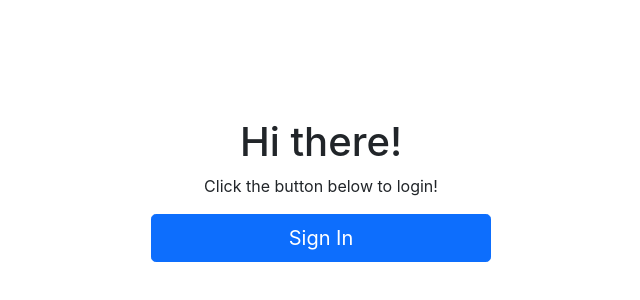
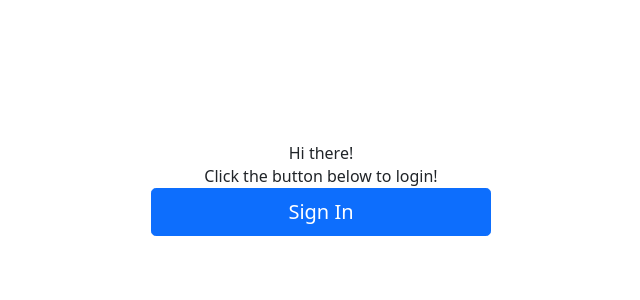
Before and after one commit to mshorecode/My-Weekend, a Next.js app: page / in a window 1280 px wide. Shown: the part 170-470 px from the top of the page, without its empty margins (319-959 px from the left). Built offline with nearby package versions, Linux system fonts and the light colour scheme; no server answers.

Commit message:
Added TailwindCSS to project

```diff
--- a/package.json
+++ b/package.json
@@ -34,6 +34,7 @@
     "react-icons": "^4.12.0"
   },
   "devDependencies": {
+    "autoprefixer": "^10.4.16",
     "eslint": "^7.32.0",
     "eslint-config-airbnb": "^18.2.1",
     "eslint-config-next": "11.1.2",
@@ -45,6 +46,8 @@
     "eslint-plugin-react-hooks": "^4.2.0",
     "husky": "^7.0.2",
     "lint-staged": "^11.1.2",
-    "prettier": "^2.4.1"
+    "postcss": "^8.4.32",
+    "prettier": "^2.4.1",
+    "tailwindcss": "^3.3.6"
   }
 }
--- /dev/null
+++ b/postcss.config.js
@@ -0,0 +1,6 @@
+module.exports = {
+  plugins: {
+    tailwindcss: {},
+    autoprefixer: {},
+  },
+}
--- a/styles/globals.css
+++ b/styles/globals.css
@@ -1,25 +1,7 @@
 @import 'bootstrap/dist/css/bootstrap.css';
-
-html,
-body {
-  padding: 0;
-  margin: 0;
-  font-family: -apple-system, BlinkMacSystemFont, Segoe UI, Roboto, Oxygen,
-    Ubuntu, Cantarell, Fira Sans, Droid Sans, Helvetica Neue, sans-serif;
-}
-
-a {
-  color: inherit;
-  text-decoration: none;
-}
-
-* {
-  box-sizing: border-box;
-}
-
-body {
-  background-color: #fff;
-}
+@tailwind base;
+@tailwind components;
+@tailwind utilities;
 
 #schedule-overview, #payment-overview {
   width: 400px;
--- /dev/null
+++ b/tailwind.config.js
@@ -0,0 +1,11 @@
+/** @type {import('tailwindcss').Config} */
+module.exports = {
+  content: [
+    './pages/**/*.{js,ts,jsx,tsx,mdx}',
+    './components/**/*.{js,ts,jsx,tsx,mdx}',
+  ],
+  theme: {
+    extend: {},
+  },
+  plugins: [],
+};
```
